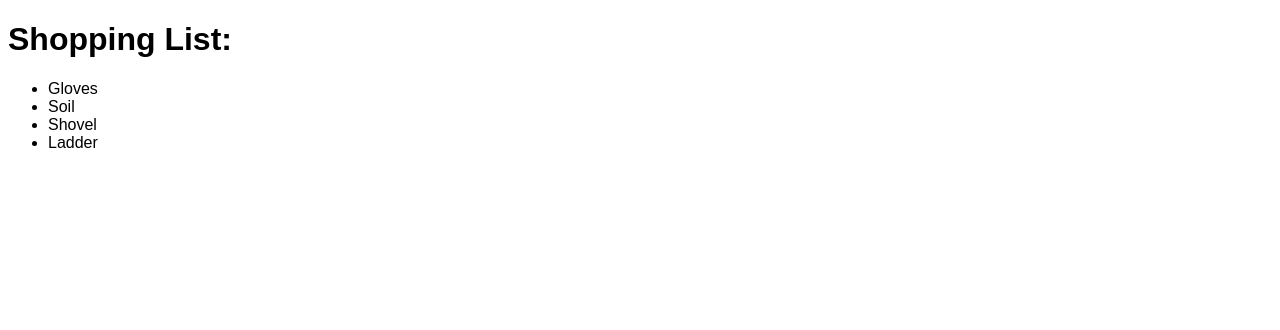
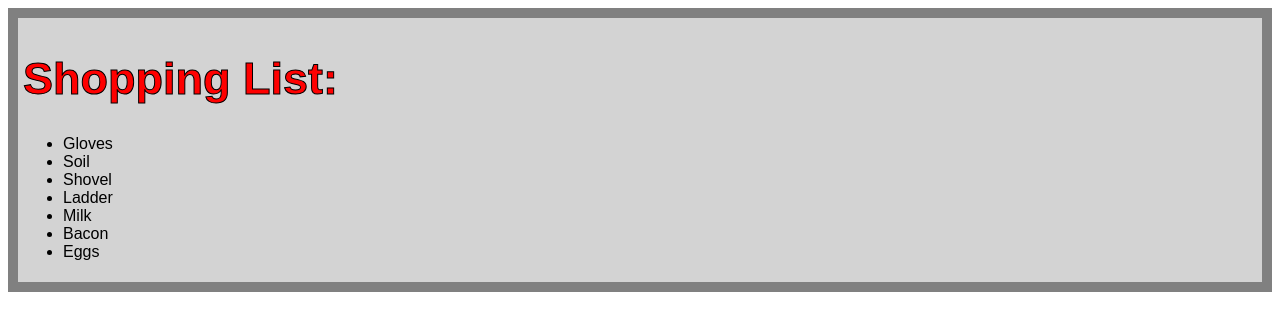
Before and after one commit to NumberEater/upgraded-octo-robot, a plain HTML site: page index.html in a window 1280 px wide. Drawn offline with Linux system fonts and the light colour scheme.

Commit message:
added more items to list

```diff
--- a/index.html
+++ b/index.html
@@ -5,20 +5,40 @@
 	<style>
 		body h1 {
 			font-family:fantasy;
+			-webkit-text-stroke:1px black;
+			color:red;
+			font-size:45px;
 		}
 		body ul li {
 			font-family: sans-serif;
+
+		}
+		body ul li:hover {
+			color:darkblue;
+			cursor:pointer;
+		}
+		#list {
+			border:10px solid gray;
+			padding:5px;
+			background-color:lightgray;
 		}
 	</style>
 </head>
 <body>
+
+	<div id="list">
 		<h1>Shopping List:</h1>
 		<ul>
 			<li>Gloves</li>
 			<li>Soil</li>
 			<li>Shovel</li>
 			<li>Ladder</li>
+			<li>Milk</li>
+			<li>Bacon</li>
+			<li>Eggs</li>
 		</ul>
+	</div>
+
 
 </body>
 </html>
```
Lines whose indentation alone changed are shown as unchanged.
